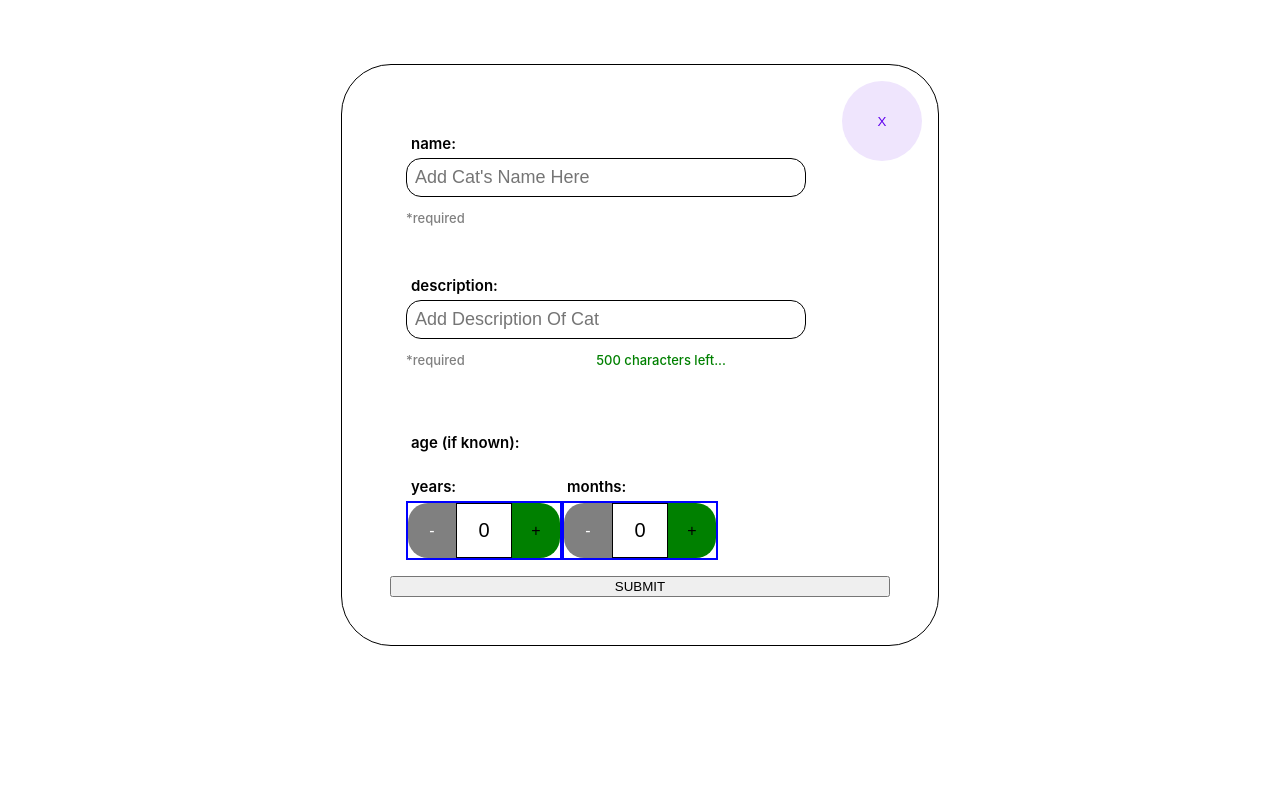
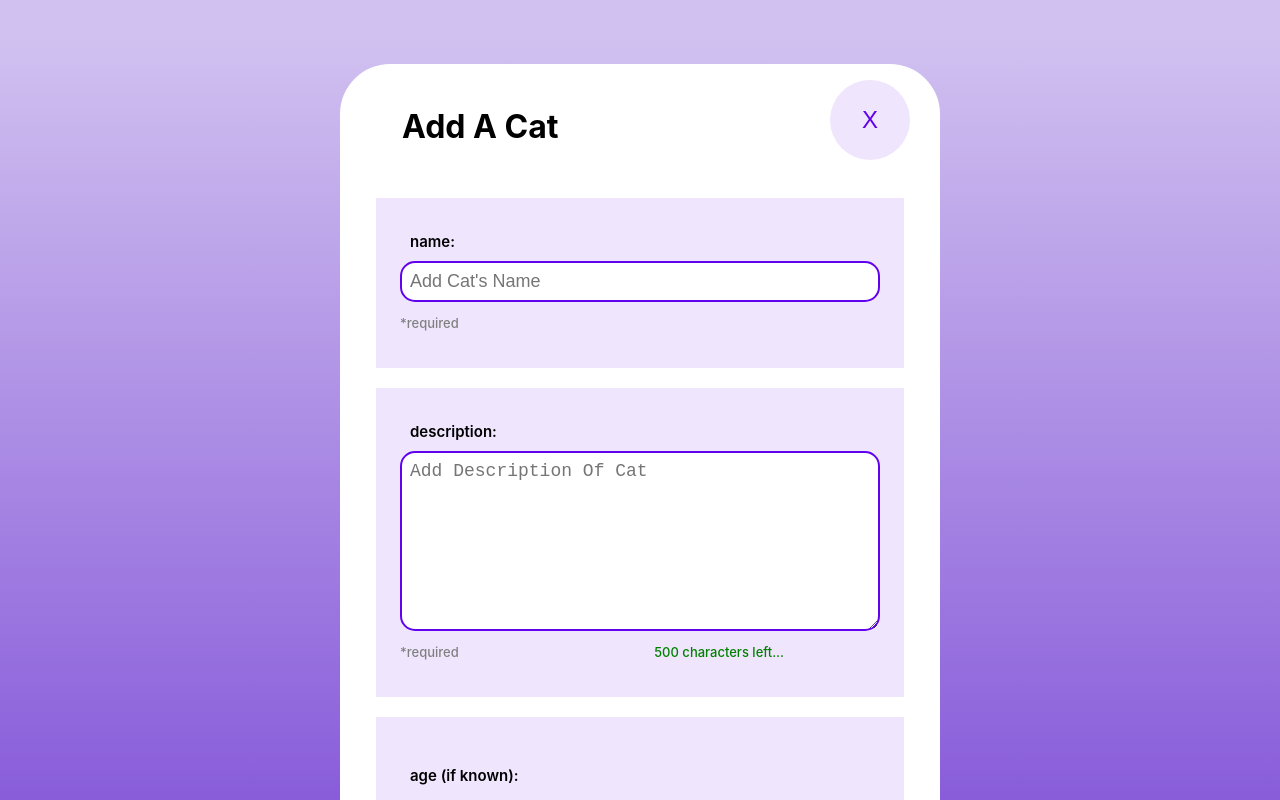
Before and after one commit to NoelleKuti/codingchallenge, a React (Create React App) app in the folder client/: page / in a window 1280 px wide. Both pictures are taken after a click on the button "add a cat". Shown: the top 800 px of the page. Built offline with nearby package versions, Linux system fonts and the light colour scheme.

Commit message:
making new branches to organize workflow

```diff
--- a/client/src/App.css
+++ /dev/null
@@ -1,21 +0,0 @@
-.App {
-  text-align: center;
-  margin-top: 2rem;
-  --50: #EFE5FD;
-  --100: #D4BFF9;
-  --200: #B794F6;
-  --300: #9965F4;
-  --400: #7E3FF2;
-  --500: #6002EE;
-}
-
-.row {
-  display: flex;
-  flex-direction: row;
-  flex-wrap: wrap;
-}
-
-.column {
-  display: flex;
-  flex-direction: column;
-}
--- a/client/src/App.js
+++ b/client/src/App.js
@@ -1,4 +1,3 @@
-import './App.css';
 import AddCatForm from './components/AddCatForm';
 import { useAppContext } from './context/appContext';
 import styled from 'styled-components'
@@ -18,19 +17,19 @@ function App() {
 }
 
 const AppStyles = styled.div`
+    background-color: #e9ebee;
+    position: absolute;
+    top: 0;
+    left: 0;
+    right: 0;
+    min-height: 100vh;
+    display: flex;
+
     .showFormButton {
         width: 50%;
-        margin: 0px auto;
-        padding: 1rem;
-        background-color: var(--400);
         font-size: 2rem;
-        color: white;
-        border-radius: 20px;
-        cursor: pointer;
-        :hover {
-            background-color: var(--500);
-        }
-
+        align-self: flex-start;
+        margin-top: 3rem;
     }
 
 `
--- a/client/src/components/AddCatForm.jsx
+++ b/client/src/components/AddCatForm.jsx
@@ -18,15 +18,17 @@ const AddCatForm = () => {
 	return (
 		<FormStyles>
 			<form className='addCatForm column' onSubmit={(e) => { handleSubmit(e) }}>
-				<button type='button' className='closeFormButton' onClick={() => { toggleShowForm() }}>
-					X
-				</button>
-
+				<div className='formHeaders row'>
+					<h2>Add A Cat</h2>
+					<button type='button' className='closeFormButton' onClick={() => { toggleShowForm() }}>
+						X
+					</button>
+				</div>
 				<div className='column formField'>
 				    <label htmlFor='catName'>
 						name:
 				    </label>
-				  	<input className='textInput' type='text' name='catName' placeholder="Add Cat's Name Here" onChange={(e) => { handleTextInput(e) }} />
+				  	<input className='textInput' type='text' name='catName' placeholder="Add Cat's Name" onChange={(e) => { handleTextInput(e) }} />
 				  	<div className='row helperText'>
 						<p>*required</p>
 				  	</div>
@@ -35,7 +37,7 @@ const AddCatForm = () => {
 				  	<label htmlFor='description'>
 					  	description:
 				  	</label>
-				  	<input className='textInput' type='text' name='description' placeholder="Add Description Of Cat" onChange={(e) => { handleTextInput(e) }} />
+				  	<textarea rows='8' className='textInput' name='description' placeholder="Add Description Of Cat" onChange={(e) => { handleTextInput(e) }} />
 					<div className=' row helperText'>
 					  <p>*required</p>
 					  <p className={charsRemaining < 0 ? "danger" : "success"}>{charsRemaining} characters left...</p>
@@ -43,7 +45,7 @@ const AddCatForm = () => {
 			  	</div>
 			  	<div className='row formField'>
 					<h3>age (if known):</h3>
-					<div className='row'>
+					<div className='ageOptions row'>
 						<div className='column'>
 							<label htmlFor='years'>
 								years:
@@ -74,7 +76,7 @@ const AddCatForm = () => {
 						</div>
 					</div>
 			  	</div>
-				<button type='submit'>SUBMIT</button>
+				<button type='submit' className='submitButton'>SUBMIT</button>
 			</form>
 
 		</FormStyles>
@@ -82,32 +84,65 @@ const AddCatForm = () => {
 }
 
 const FormStyles = styled.div`
+	margin: 0px auto;
+	width: 100%;
+
 	.addCatForm {
-		max-width: 500px;
+		width: 80%;
+		max-width: 600px;
 		margin: 4rem auto;
-		border: 1px solid black;
 		border-radius: 50px;
-		padding: 3rem;
-		position: relative;
+		background-color: white;
+	}
+
+	.formHeaders {
+		justify-content: space-between;
+		width: 90%;
+		margin: 0px auto;
+		padding: 1rem;
+		h2 {
+			margin-left: 2rem;
+			font-size: 2rem;
+		}
+	}
+
+	.closeFormButton {
+			width: 5rem;
+			height: 5rem;
+			padding: 1rem;
+			margin: 0;
+			cursor: pointer;
+			border-radius: 50%;
+			border: none;
+			background-color: var(--50);
+			color: var(--500);
+			font-size: 1.5rem;
+			:hover {
+				background-color: var(--100);
+			}
 	}
 
 	.formField {
 		width: 80%;
-		padding: 1rem;
+		padding: 1.5rem;
+		background-color: var(--50);
+		margin: 10px auto;
+
 		label, h3 {
 			width: 100%;
 			display: flex;
 			align-items: flex-start;
 			font-size: 15px;
-			padding: 5px;
+			padding: 10px;
 			font-weight: 600;
 		}
 		.textInput {
-			border: 1px solid black;
+			border: 2px solid var(--500);
 			font-size: 18px;
 			padding: .5rem;
 			border-radius: 15px;
 		}
+
 		.helperText {
 			font-size: 13px;
 			color: grey;
@@ -130,6 +165,13 @@ const FormStyles = styled.div`
 			font-size: 20px;
 			text-align: center;
 		}
+
+		.ageOptions {
+			justify-content: space-around;
+			width: 90%;
+			margin: 0px auto;
+		}
+
 		.numInputBox {
 			border: 2px solid blue;
 			display: flex;
@@ -162,19 +204,9 @@ const FormStyles = styled.div`
 		}
 	}
 
-	.closeFormButton {
-			width: 5rem;
-			height: 5rem;
-			padding: 1rem;
-			cursor: pointer;
-			border-radius: 50%;
-			border: none;
-			background-color: var(--50);
-			color: var(--500);
-			position: absolute;
-			top: 1rem;
-			right: 1rem;
-		}
+	.submitButton {
+		margin: 2rem auto 2rem auto;
+	}
+`
 
-`
 export default AddCatForm
--- a/client/src/index.css
+++ b/client/src/index.css
@@ -11,3 +11,41 @@ code {
   font-family: source-code-pro, Menlo, Monaco, Consolas, 'Courier New',
     monospace;
 }
+
+.App {
+--50: #EFE5FD;
+--100: #D4BFF9;
+--200: #B794F6;
+--300: #9965F4;
+--400: #7E3FF2;
+--500: #6002EE;
+
+background: rgb(209,193,240);
+background: linear-gradient(180deg, rgba(209,193,240,1) 3%, rgba(124,75,214,1) 80%);
+}
+
+button {
+  background-color: var(--400);
+  color: white;
+  font-size: 1.5rem;
+  padding: 2rem;
+  width: 60%;
+  border-radius: 50px;
+  cursor: pointer;
+  margin: 0px auto;
+}
+
+button:hover {
+  background-color: var(--500);
+}
+
+.row {
+display: flex;
+flex-direction: row;
+flex-wrap: wrap;
+}
+
+.column {
+display: flex;
+flex-direction: column;
+}
```
Also changed, not shown: client/src/components/CatsContainer.jsx (+8 -1 lines).
